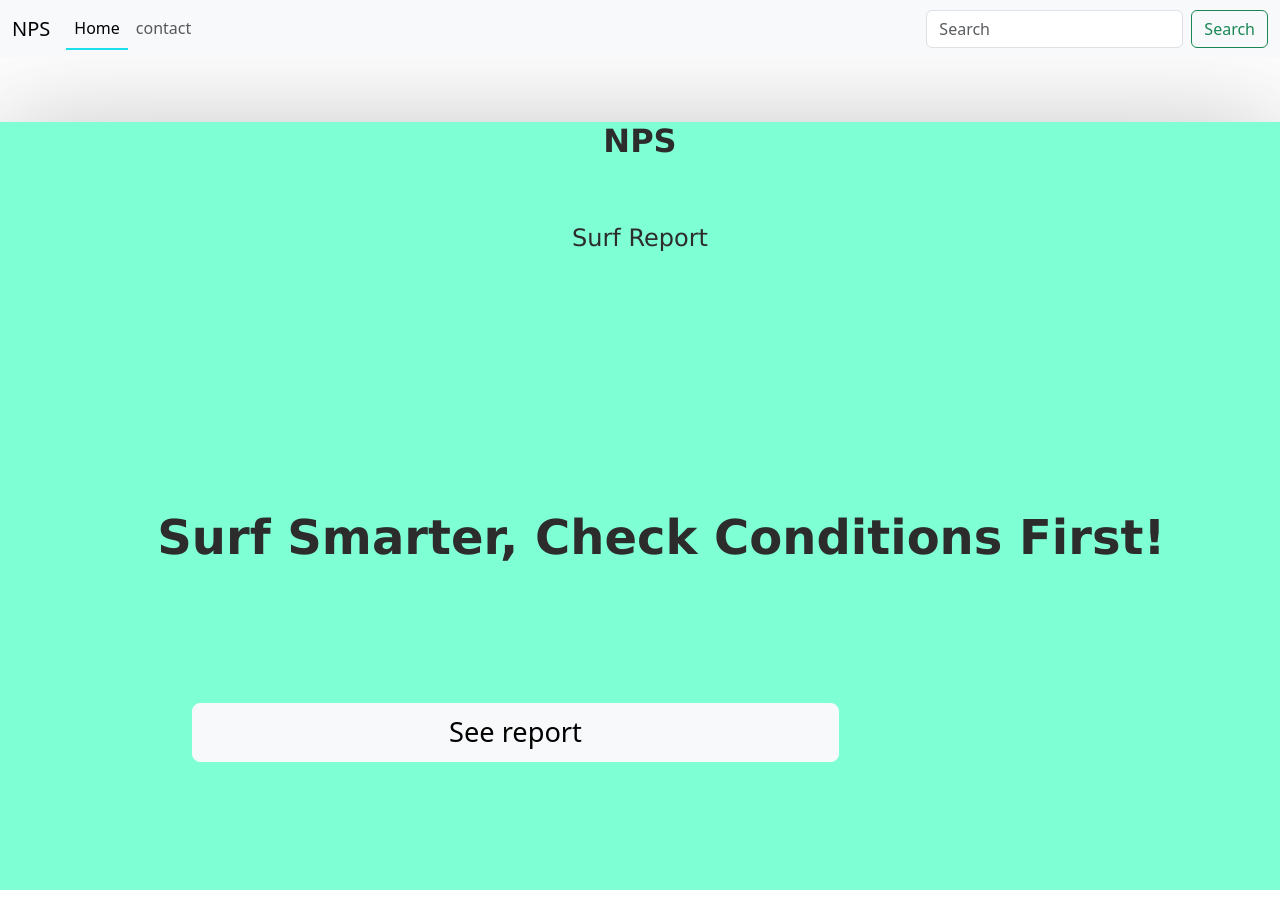
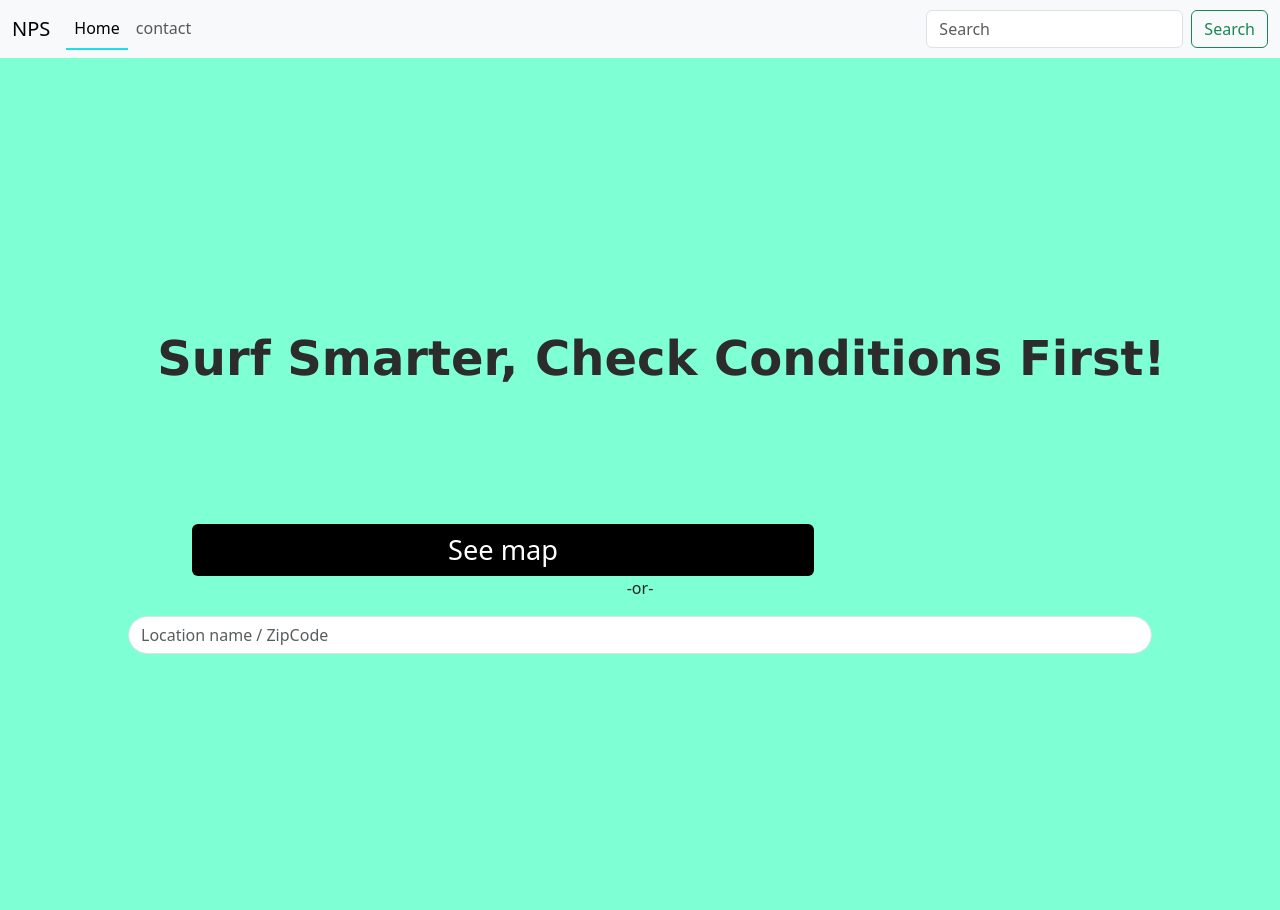
Before and after one commit to emmanuelnunoe/NPS-SurfReport-web, a Nuxt app: page / in a window 1280 px wide. Built offline with nearby package versions, Linux system fonts and the light colour scheme.

Commit message:
fix template

```diff
--- a/pages/index.vue
+++ b/pages/index.vue
@@ -1,9 +1,9 @@
 <template>
     <div class="background-main">
-        <h2>NPS</h2>
-        <h3>Surf Report</h3>
         <h1 class="col-10 text-center">Surf Smarter, Check Conditions First!</h1>
-        <button class="btn btn-light btn-lg btn-report">See report</button>
+        <button class="btn btn-light  btn-report button-main">See map</button>
+        <p class="text-center">-or-</p>
+        <input type="text" class="form-control search"  id="search" placeholder="Location name / ZipCode"/>
     </div>
 </template>
 
@@ -18,15 +18,29 @@ export default {
 </script>
 
 <style scoped>
+.search{
+  margin: auto;
+  display: block;
+  width: 80%;
+  border-radius: 10em;
+}
+
 .btn-report{
-  margin-bottom: 10%;
+  margin-bottom: 5%;
+  background-color: black;
+  color: white;
+  border: none;
 }
+
 .background-main{
+padding-top: 1em;
 background-color: aquamarine;
 box-shadow: 0 0 100px 0 rgba(74, 74, 74, 0.306);
+padding-bottom: 20%;
+
 }
 
-button{
+.button-main{
   margin: auto;
   text-align: center;
   font-size: 1.7em;
@@ -64,11 +78,4 @@ h3{
     font-size: 1.5em;
     font-weight: 400;
 }
-
-.content {
-  position: relative;
-  z-index: 1; /* To ensure the content stays above the video */
-  text-align: center;
-  color: white; /* Adjust text color to make it readable against the video background */
-}
 </style>
```
